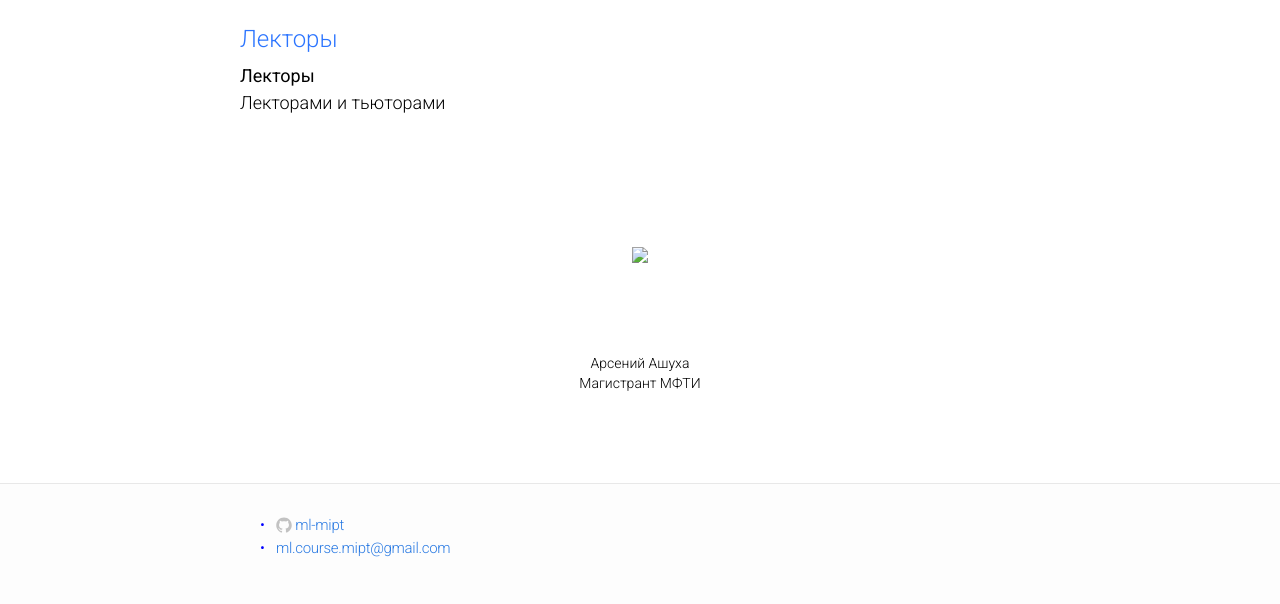
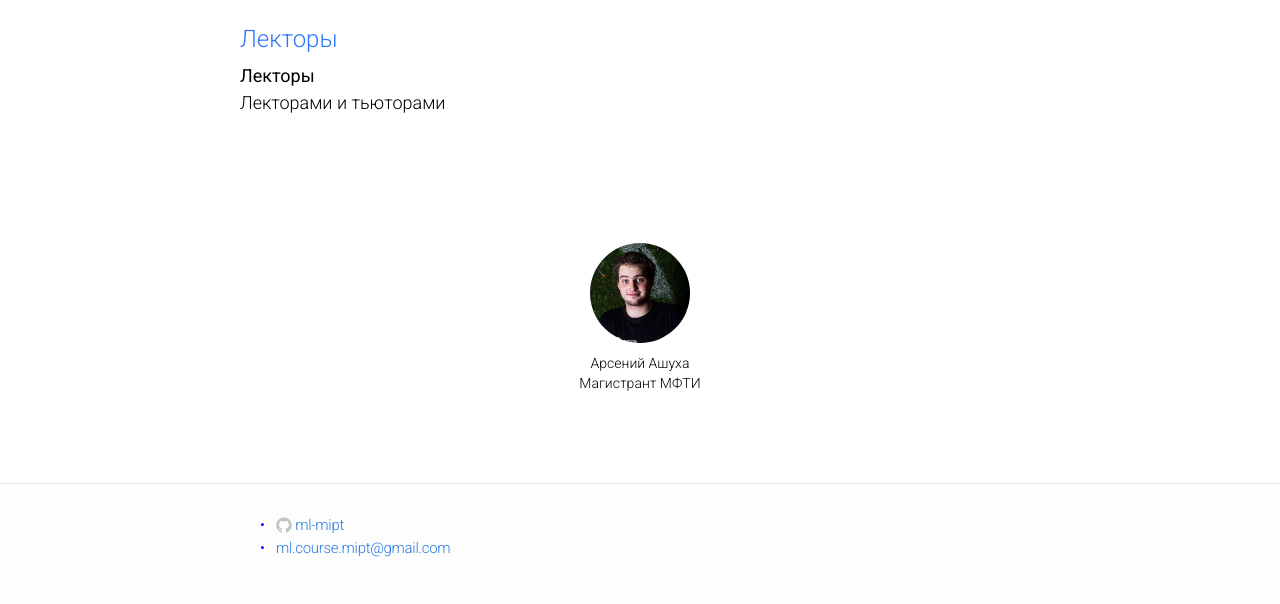
Before and after one commit to ml-mipt/old-ml-mipt.github.io, a Jekyll site: the page built from index.html, in a window 1280 px wide. Shown: the part 410-1014 px from the top of the page. Built offline with Jekyll 4.4.1, drawn with Linux system fonts in a browser that asks for light colours.

Commit message:
update resume

```diff
--- a/index.html
+++ b/index.html
@@ -31,7 +31,7 @@ layout: default
                     <br/>
                     <div class="col-sm-6 col-md-3">
                         <div class="photo">
-                            <img src="photos/ashuha.jpg" />
+                            <img src="team/2017/part1/ashuha.jpg" />
                         </div>
                         <div class="info">
                             Арсений Ашуха<br/>
```
